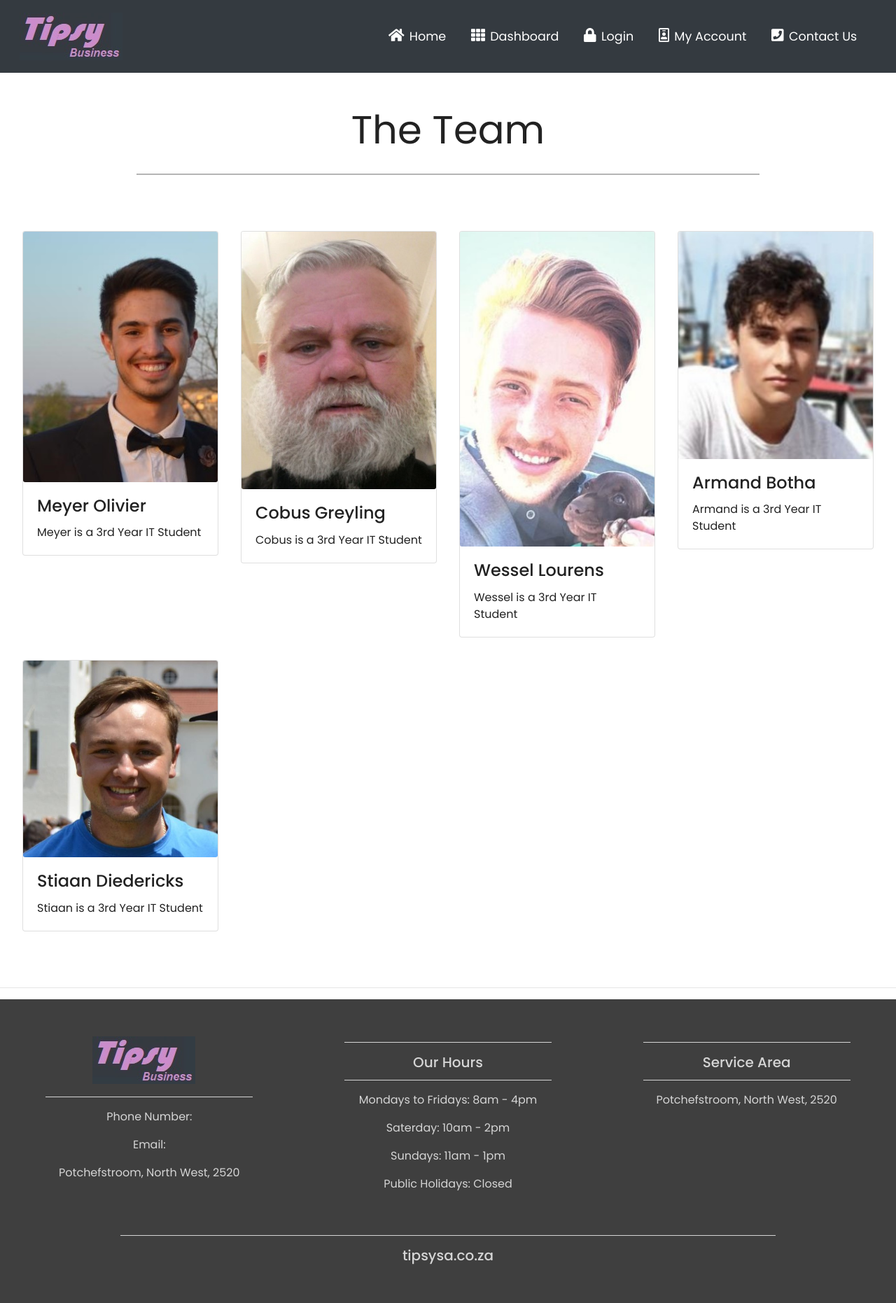
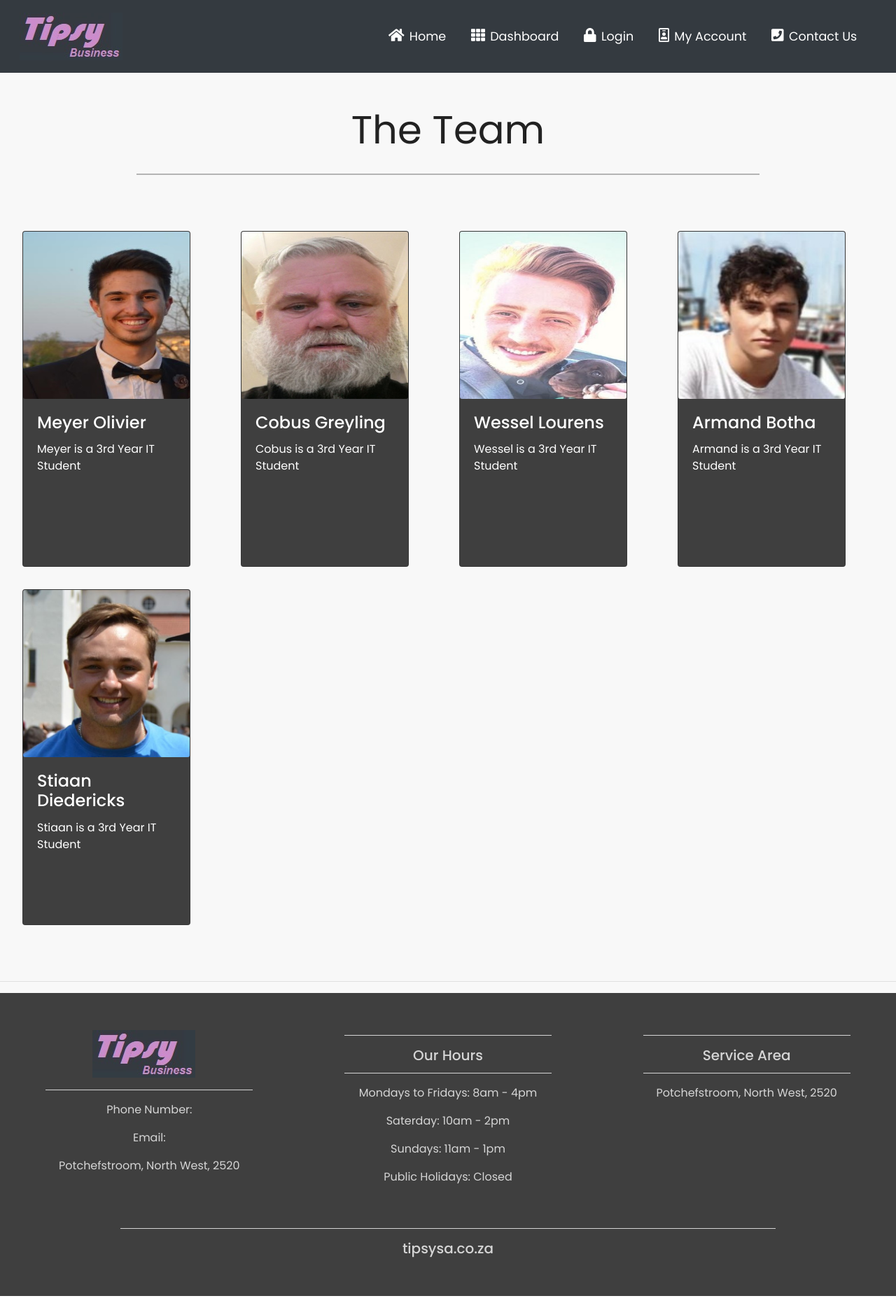
Before and after one commit to meyerolivier98/WebsiteTipsy, a PHP site: page /Contact.html in a window 1280 px wide. Shown: the whole page at 70% size. Run offline with PHP 8.4, Linux system fonts and the light colour scheme; some libraries are stand-ins or nearby versions.

Commit message:
added card and other styles

```diff
--- a/style.css
+++ b/style.css
@@ -5,6 +5,7 @@ html,body {
     width:100%;
     font-family: 'Poppins', sans-serif;
     color: #222;
+    background-color: #F8F8F8;
 }
 .navbar{
     padding: .8rem ;
@@ -15,6 +16,31 @@ html,body {
 .nav-link{
     font-size: 1.1em !important;
 }
+
+.card-img{
+    height: 50%;
+    width: 100%;
+}
+
+.card{
+   width: 15rem;
+    height: 30rem;
+    background-color: #3f3f3f;
+    color: white;
+}
+
+
+.card-profile{
+    width: 30rem;
+    height: 30rem;
+
+}
+.card-body{
+    max-height: 250px;
+    max-width: 350px;
+}
+
+
 
 .carousel-inner img{
     width: 100%;
@@ -101,10 +127,17 @@ html,body {
 .fa-instagram{
     color: #517fa4;
 }
+
 .fa-facebook:hover,
 .fa-twitter:hover,
 .fa-instagram:hover{
-    color: #d5d5d5;
+    color: #6b0080;
+}
+
+.profile-card{
+    display: flex;
+    justify-content: center;
+    flex-direction: row;
 }
 
 footer{
@@ -253,12 +286,22 @@ hr.light{
 
 .chart-one{
     width: 50%;
-    float: left;
+    border-right:5px dotted #222222;
+    /*float: left;*/
 }
 
 .chart-two{
     width: 50%;
-    float: right;
+    /*float: right;*/
+}
+
+.grid-divider {
+    overflow-x: hidden;/* quickfix to hide divider on left side*/
+position: relative;
+}
+
+.chart-style{
+
 }
 /*---Firefox Bug Fix --*/
 .carousel-item {
```
